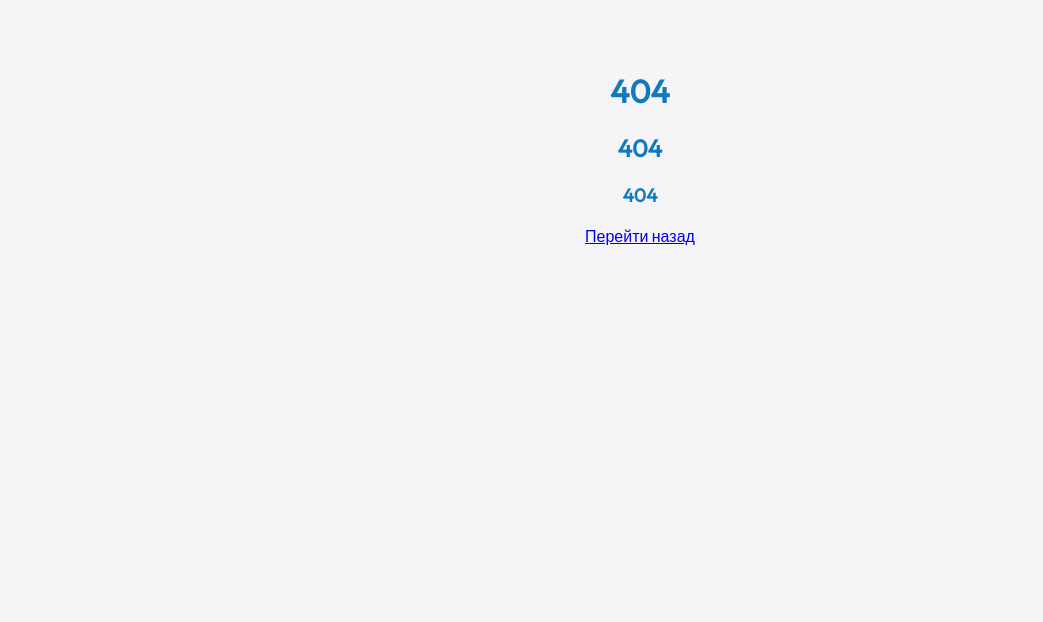
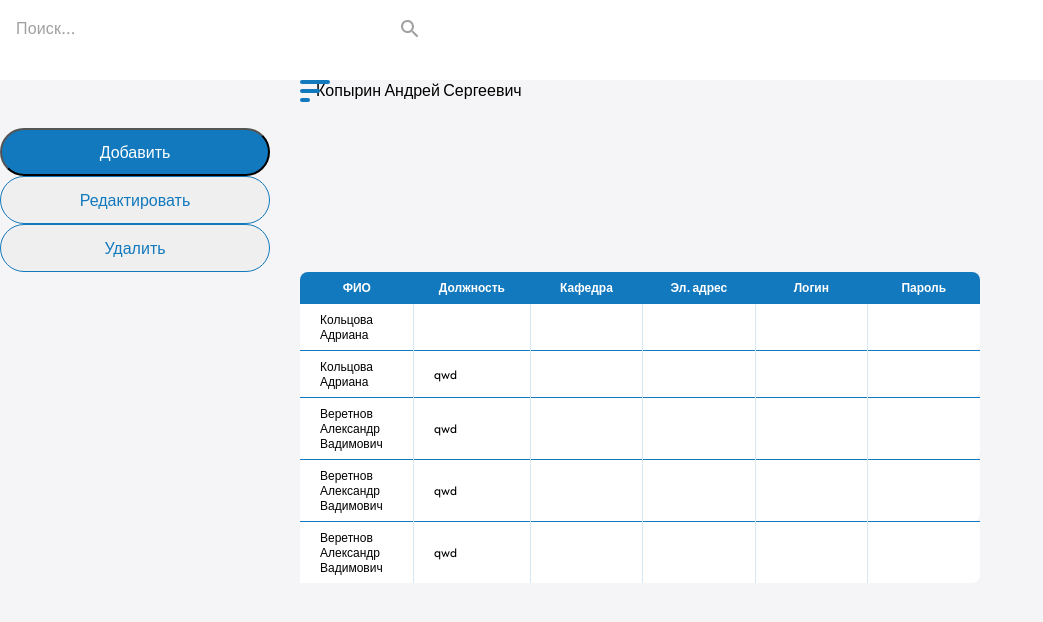
Before and after one commit to R3VV1L/R3VV1L.github.io-attendance-log, a React (Vite) app: page /attendance/teachers in a window 1280 px wide. Before the commit this address had no page. Shown: the top 622 px of the page, without its empty margins (0-1043 px from the left). Built offline with nearby package versions, Linux system fonts and the light colour scheme.

Commit message:
master-frontend / добавит кнопку

```diff
--- a/src/App.tsx
+++ b/src/App.tsx
@@ -7,17 +7,20 @@ import { Groups } from "./pages/groups/Groups.tsx";
 import { Subgroups } from "./pages/subgroups/Subgroups.tsx";
 import { Students } from "./pages/students/Students.tsx";
 import { Teachers } from "./pages/teachers/Teachers.tsx";
+import { Layout } from "./components/layouts/Layout.tsx";
 
 function App() {
   return (
     <Routes>
+      <Route path="attendance" element={<Layout />}>
+        <Route path="teachers" element={<Teachers />} />
+        <Route path="groups" element={<Groups />} />
+        <Route path="subgroups" element={<Subgroups />} />
+        <Route path="students" element={<Students />} />
+      </Route>
       <Route path="auth" element={<Authorization />} />
       <Route path="recovery" element={<Recovery />} />
       <Route path="*" element={<NotFound />} /> {/* add the 404 route */}
-      <Route path="groups" element={<Groups />} />
-      <Route path="subgroups" element={<Subgroups />} />
-      <Route path="students" element={<Students />} />
-      <Route path="teachers" element={<Teachers />} />
     </Routes>
   );
 }
--- /dev/null
+++ b/src/components/Button/Button.css
@@ -0,0 +1,56 @@
+button {
+    cursor: pointer;
+}
+.button-page-fill {
+    box-sizing: border-box;
+    color: #ffffff;
+    text-align: left;
+    font: 500 16px/16px "Outfit", sans-serif;
+    position: relative;
+    display: flex;
+    align-items: center;
+    background: #1279be;
+    border-radius: 24px;
+    padding: 10px;
+    flex-direction: row;
+    gap: 10px;
+    justify-content: center;
+    width: 270px;
+    height: 48px;
+}
+.button-page-empty {
+    box-sizing: border-box;
+    border-radius: 24px;
+    border-style: solid;
+    border-color: #1279be;
+    border-width: 1px;
+    padding: 10px;
+    display: flex;
+    flex-direction: row;
+    gap: 10px;
+    align-items: center;
+    justify-content: center;
+    width: 270px;
+    height: 48px;
+    position: relative;
+    color: #1279be;
+    text-align: left;
+    font: 500 16px/16px "Outfit", sans-serif;
+}
+.button-modal {
+    box-sizing: border-box;
+    background: #1279be;
+    border-radius: 24px;
+    padding: 10px;
+    display: flex;
+    flex-direction: row;
+    gap: 10px;
+    align-items: center;
+    width: 503px;
+    height: 48px;
+    position: relative;
+    color: #ffffff;
+    text-align: left;
+    font: 500 16px/16px "Outfit", sans-serif;
+    justify-content: center
+}
--- /dev/null
+++ b/src/components/Button/Button.tsx
@@ -0,0 +1,16 @@
+import React from "react";
+import "./Button.css";
+
+interface ButtonProps {
+  title: string;
+  size: "page-fill" | "page-empty" | "modal";
+  onClick: () => void;
+}
+
+export const Button: React.FC<ButtonProps> = ({ title, size, onClick }) => {
+  return (
+    <button onClick={onClick} className={`button-${size}`}>
+      {title}
+    </button>
+  );
+};
--- a/src/components/modal-group/ModalGroup.css
+++ b/src/components/modal-group/ModalGroup.css
@@ -8,6 +8,7 @@
     display: flex;
     justify-content: center;
     align-items: center;
+    z-index: 1001;
 }
 
 .modal-group-content {
--- a/src/components/modal-group/ModalGroup.tsx
+++ b/src/components/modal-group/ModalGroup.tsx
@@ -1,5 +1,6 @@
 import { useState } from "react";
 import "./ModalGroup.css";
+import { Button } from "../Button/Button.tsx";
 
 export const ModalGroup = () => {
   const [showModal, setShowModal] = useState(false);
@@ -14,12 +15,15 @@ export const ModalGroup = () => {
 
   return (
     <>
-      <button onClick={handleOpenModal}>Добавить</button>
+      <Button title="Добавить" size="page-fill" onClick={handleOpenModal} />
+      <Button title="Редактировать" size="page-empty" onClick={() => {}} />
+      <Button title="Удалить" size="page-empty" onClick={() => {}} />
       {showModal && (
         <div className="modal-group">
           <div className="modal-group-content">
             <div className="close" onClick={handleCloseModal}></div>
             <div className="title">Добавление преподавателя</div>
+            <Button title="Добавить" size="modal" onClick={handleCloseModal} />
           </div>
         </div>
       )}
--- a/src/pages/not-found/NotFound.css
+++ b/src/pages/not-found/NotFound.css
@@ -3,3 +3,8 @@
   text-align: center;
   color: #1279be;
 }
+.goBack {
+  text-decoration-line: none;
+  color: #1279BE;
+
+}
--- a/src/pages/not-found/NotFound.tsx
+++ b/src/pages/not-found/NotFound.tsx
@@ -7,7 +7,9 @@ export const NotFound = () => {
       <h1>404</h1>
       <h2>404</h2>
       <h3>404</h3>
-      <NavLink to={"/"}>Перейти назад</NavLink>
+      <NavLink to={"/auth"} className="goBack">
+        Перейти назад
+      </NavLink>
     </div>
   );
 };
--- a/src/pages/teachers/Teachers.css
+++ b/src/pages/teachers/Teachers.css
@@ -1,13 +1,11 @@
 .prep-text {
-  padding: 0px 0;
+  padding: 0 0;
   margin: 0;
   color: #000;
-
 }
 
 .search {
   border: 0 none;
   height: 48px;
   width: 415px;
-
 }
--- a/src/pages/teachers/Teachers.tsx
+++ b/src/pages/teachers/Teachers.tsx
@@ -2,19 +2,19 @@
 import React from "react";
 import { Search } from "../../components/search/Search.tsx";
 import { Table } from "../../components/tables/Table.tsx";
-import { Header } from "../../components/header/Header.tsx";
 import "./Teachers.css";
+import { ModalGroup } from "../../components/modal-group/ModalGroup.tsx";
 
 export const Teachers = () => {
   return (
     <div>
-      <Header />
       <div className="search">
         <Search />
       </div>
       {/* <div className="prep-text">
         <p>Преподаватели</p>
       </div> */}
+      <ModalGroup />
       <Table />
     </div>
   );
```
